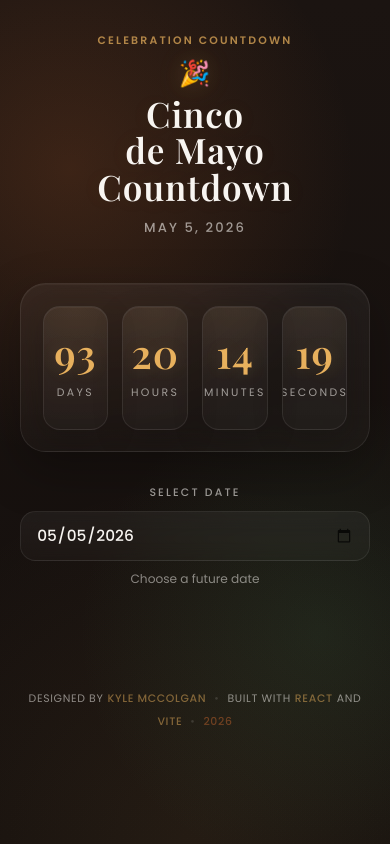
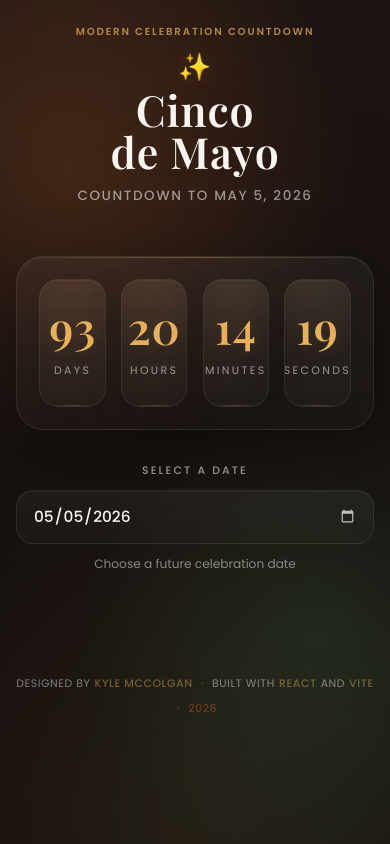
Before and after one commit to mcckyle/the-countdown, a React (Vite) app: page / in a window 390 px wide. Built offline with nearby package versions, Linux system fonts and the light colour scheme.

Commit message:
Countdown.jsx: Replace a div with an article element.

```diff
--- a/index.html
+++ b/index.html
@@ -21,7 +21,7 @@
 
     <!-- Theme. -->
     <meta name="theme-color" content="#140f0d" />
-    <meta name="color-scheme" content="dark light" />
+    <meta name="color-scheme" content="dark" />
     <meta name="apple-mobile-web-app-capable" content="yes" />
 
     <!-- Favicon Imports. -->
--- a/src/App.css
+++ b/src/App.css
@@ -1,29 +1,65 @@
 /* Filename: src/App.css */
+
+/* ====================================
+   App Layout Styles.
+======================================= */
+.app
+{
+    position: relative;
+    min-height: 100vh;
+    overflow: hidden;
+    display: flex;
+    justify-content: center;
+    padding: clamp(2rem, 5vw, 5rem) clamp(1.25rem, 4vw, 4rem);
+    color: var(--color-text);
+}
+
+/* ====================================
+   App Ambient Background Glow Styles.
+======================================= */
+.background-glow
+{
+    position: absolute;
+    border-radius: 50%;
+    filter: blur(90px);
+    pointer-events: none;
+    opacity: 0.5;
+}
+.glow-primary
+{
+    top: -10rem;
+    left: -8rem;
+    width: 24rem;
+    height: 24rem;
+    background: rgba(217, 111, 50, 0.14);
+}
+.glow-secondary
+{
+    right: -10rem;
+    bottom: -12rem;
+    width: 28rem;
+    height: 28rem;
+    background: rgba(79, 163, 108, 0.12);
+}
 
 /* ====================================
    App Shell Styles.
 ======================================= */
-.app
-{
-    min-height: 100vh;
-    display: flex;
-    justify-content: center;
-    padding: clamp(2rem, 5vw, 4.5rem) clamp(1.25rem, 4vw, 4rem);
-    color: var(--color-text);
-}
 .app-shell
 {
+    position: relative;
+    z-index: 1;
     width: 100%;
-    max-width: 920px;
+    max-width: 940px;
 
     display: flex;
     flex-direction: column;
     align-items: center;
-    gap: clamp(2.5rem, 5vw, 4.25rem);
+    gap: clamp(2.75rem, 5vw, 4.5rem);
 }
 
 /* ====================================
-   App Main Layout Styles.
+   App Main Content Styles.
 ======================================= */
 .main
 {
@@ -37,32 +73,41 @@
 }
 
 /* ====================================
-   Countdown Section Styles.
+   App Countdown Section Styles.
 ======================================= */
 .countdown-section
 {
     position: relative;
     width: 100%;
-    padding: clamp(1.5rem, 3vw, 2.25rem);
-    border-radius: calc(var(--radius) + 0.3rem);
+    padding: clamp(1.6rem, 3vw, 2.4rem);
+    border-radius: calc(var(--radius) + 0.35rem);
 
     background: linear-gradient(
         180deg,
         rgba(255, 255, 255, 0.05),
         rgba(255, 255, 255, 0.025)
     );
-    border: 1px solid var(--color-border);
-    backdrop-filter: blur(14px);
-    box-shadow: 0 18px 50px rgba(0, 0, 0, 0.28),
-                inset 0 1px 0 rgba(255, 255, 255, 0.04);
+    border: 1px solid rgba(255, 255, 255, 0.08);
+    backdrop-filter: blur(16px);
+    box-shadow: 0 24px 70px rgba(0, 0, 0, 0.32),
+                inset 0 1px 0 rgba(255, 255, 255, 0.05);
 
     transition: transform var(--transition),
                 border-color var(--transition),
                 box-shadow var(--transition);
 }
-
+.countdown-section::before /* App Top Accent Line Styles. */
+{
+    content: "";
+    position: absolute;
+    inset: 0 auto auto 0;
+    width: 100%;
+    height: 1px;
+    background: linear-gradient(90deg, transparent, rgba(231, 176, 93, 0.4), transparent);
+    opacity: 0.7;
+}
 /* ====================================
-   Date Picker Section Styles.
+   App Date Picker Section Styles.
 ======================================= */
 .date-section { width: 100%; max-width: 420px; display: flex; justify-content: center; }
 
@@ -71,10 +116,10 @@
 {
     .countdown-section:hover
     {
-        transform: translateY(-3px);
-        border-color: rgba(231, 176, 93, 0.22);
-        box-shadow: 0 22px 60px rgba(0, 0, 0, 0.32),
-                    0 0 0 1px rgba(231, 176, 93, 0.05);
+        transform: translateY(-4px);
+        border-color: rgba(231, 176, 93, 0.18);
+        box-shadow: 0 28px 80px rgba(0, 0, 0, 0.38),
+                    0 0 0 1px rgba(231, 176, 93, 0.04);
     }
 }
 
@@ -83,7 +128,11 @@
  ======================================= */
 @media (max-width: 900px)
 {
-    .app-shell { gap: 2.8rem; }
-    .main { gap: 2rem; }
-    .countdown-section { padding: 1.35rem; }
+    .app-shell { gap: 3rem; }
+    .countdown-section { padding: 1.4rem; }
 }
+@media (max-width: 640px)
+{
+    .app { padding: 1.5rem 1rem 2.5rem; }
+    .background-glow { opacity: 0.35; }
+}
--- a/src/components/Countdown/Countdown.css
+++ b/src/components/Countdown/Countdown.css
@@ -1,7 +1,7 @@
 /* Filename: src/components/Countdown/Countdown.css */
 
 /* ====================================
-   Countdown Container Styles.
+   Countdown Grid Styles.
 ======================================= */
 .countdown
 {
@@ -10,15 +10,16 @@
 
     display: grid;
     grid-template-columns: repeat(4, minmax(0, 1fr));
-    gap: clamp(0.9rem, 2vw, 1.3rem);
+    gap: clamp(0.95rem, 2vw, 1.35rem);
 }
 
 /* ====================================
-   Countdown Individual Time Unit Styles.
+   Countdown Time Unit Card Styles.
 ======================================= */
 .time-unit
 {
     position: relative;
+    isolation: isolate;
 
     display: flex;
     flex-direction: column;
@@ -26,25 +27,25 @@
     justify-content: center;
     overflow: hidden;
 
-    min-height: clamp(7.75rem, 14vw, 9.5rem);
-    padding: clamp(1rem, 2vw, 1.25rem);
-    border: 1px solid rgba(255, 255, 255, 0.08);
-    border-radius: calc(var(--radius) - 0.25rem);
+    min-height: clamp(8rem, 14vw, 9.75rem);
+    padding: clamp(1rem, 2vw, 1.35rem);
+    border: 1px solid rgba(255, 255, 255, 0.07);
+    border-radius: calc(var(--radius) - 0.15rem);
     background: linear-gradient(
         180deg,
         rgba(255, 255, 255, 0.045),
         rgba(255, 255, 255, 0.02)
     );
     box-shadow: inset 0 1px 0 rgba(255, 255, 255, 0.04),
-                0 10px 30px rgba(0, 0, 0, 0.18);
-
+                0 14px 36px rgba(0, 0, 0, 0.2);
 
     transition: transform var(--transition),
                 border-color var(--transition),
-                box-shadow var(--transition);
+                box-shadow var(--transition),
+                background var(--transition);
 }
 
-/* Countdown Animated Accent Glow Styles. */
+/* Countdown Ambient Glow Styles. */
 .time-unit::before
 {
     content: "";
@@ -53,15 +54,31 @@
 
     background: radial-gradient(
         circle at top,
-        rgba(231, 176, 93, 0.08),
-        transparent 60%
+        rgba(231, 176, 93, 0.1),
+        transparent 62%
     );
 
     opacity: 0.8;
     pointer-events: none;
 }
+.time-unit::after
+{
+    content: "";
+    position: absolute;
+    inset: auto 20% 0;
+    height: 1px;
+
+    background: linear-gradient(
+        90deg,
+        transparent,
+        rgba(231, 176, 93, 0.45),
+        transparent
+    );
+
+    opacity: 0.55;
+}
 /* Countdown Tick Animation Styles. */
-.time-unit.tick .time-value { animation: tick 0.22s ease; }
+.time-unit.tick .time-value { animation: tick 240ms ease; }
 
 /* ====================================
    Countdown Numeric Time Value Styles.
@@ -72,13 +89,13 @@
     z-index: 1;
 
     font-family: var(--heading-font);
-    font-size: clamp(2.5rem, 5vw, 3.9rem);
+    font-size: clamp(2.8rem, 5vw, 4.2rem);
     font-weight: 600;
 
-    line-height: 1;
-    letter-spacing: 0.02em;
+    line-height: 0.95;
+    letter-spacing: 0.015em;
     color: var(--color-highlight);
-    text-shadow: 0 0 18px rgba(231, 176, 93, 0.14);
+    text-shadow: 0 0 24px rgba(231, 176, 93, 0.12);
 }
 
 /* ====================================
@@ -89,13 +106,13 @@
     position: relative;
     z-index: 1;
 
-    margin-top: 0.7rem;
+    margin-top: 0.8rem;
     font-size: 0.68rem;
     letter-spacing: 0.22em;
     text-transform: uppercase;
 
     color: var(--color-text);
-    opacity: 0.58;
+    opacity: 0.56;
 }
 
 /* ====================================
@@ -103,14 +120,14 @@
 ======================================= */
 .countdown.complete
 {
-    min-height: 240px;
+    min-height: 260px;
 
     display: flex;
     flex-direction: column;
     align-items: center;
     justify-content: center;
     text-align: center;
-    padding: clamp(1.8rem, 4vw, 2.5rem);
+    padding: clamp(2rem, 4vw, 2.8rem);
 }
 
 /* ====================================
@@ -118,16 +135,18 @@
 ======================================= */
 .complete-title
 {
-    font-size: clamp(2rem, 4vw, 2.7rem);
+    max-width: 12ch;
+    font-size: clamp(2.2rem, 5vw, 3rem);
+    line-height: 1.02;
     color: var(--color-highlight);
-    text-shadow: 0 0 24px rgba(231, 176, 93, 0.14);
+    text-shadow: 0 0 28px rgba(231, 176, 93, 0.12);
 }
-.complete-subtitle { max-width: 34ch; margin-top: 0.8rem; font-size: 0.98rem; line-height: 1.7; opacity: 0.65; }
+.complete-subtitle { max-width: 36ch; margin-top: 0.95rem; font-size: 1rem; line-height: 1.75; opacity: 0.68; }
 
 /* Countdown Desktop Hover Styles. */
 @media (hover: hover)
 {
-    .time-unit:hover { transform: translateY(-4px); border-color: rgba(231, 176, 93, 0.2); box-shadow: inset 0 1px 0 rgba(255, 255, 255, 0.05), 0 18px 40px rgba(0, 0, 0, 0.24); }
+    .time-unit:hover { transform: translateY(-5px); border-color: rgba(231, 176, 93, 0.18); background: linear-gradient(180deg, rgba(255, 255, 255, 0.05), rgba(255, 255, 255, 0.025)); box-shadow: inset 0 1px 0 rgba(255, 255, 255, 0.05), 0 22px 48px rgba(0, 0, 0, 0.26); }
 
 /* ====================================
    Countdown Animations Styles.
@@ -135,7 +154,7 @@
 @keyframes tick
 {
     0% { transform: scale(1); }
-    50% { transform: scale(1.045); }
+    50% { transform: scale(1.05); }
     100% { transform: scale(1); }
 }
 
@@ -145,10 +164,11 @@
 @media (max-width: 768px)
 {
     .countdown { grid-template-columns: repeat(2, minmax(0, 1fr)); }
+    .time-unit { min-height: 7.5rem; }
 }
 @media (max-width: 420px)
 {
     .countdown { grid-template-columns: 1fr; }
-    .time-unit { min-height: 7rem; }
-    .time-value { font-size: 3rem; }
+    .time-unit { min-height: 6.8rem; }
+    .time-value { font-size: 3.2rem; }
 }
--- a/src/components/Countdown/Countdown.jsx
+++ b/src/components/Countdown/Countdown.jsx
@@ -1,6 +1,6 @@
 //Filename: Countdown.jsx
 //Author: Kyle McColgan
-//Date: 24 April 2026
+//Date: 30 April 2026
 //Description: This file contains the parent component for the Countdown React project.
 
 import { useState, useEffect, useRef } from "react";
@@ -21,8 +21,10 @@ function Countdown({ targetDate })
   const [tick, setTick] = useState(false); //Triggers pop animation.
   const hasMounted = useRef(false);
 
-  useEffect(() => {
-    const timer = setInterval(() => {
+  useEffect(() =>
+  {
+    const timer = setInterval(() =>
+    {
       const remaining = getTimeRemaining(targetDate);
       setTimeLeft(remaining);
 
@@ -63,12 +65,12 @@ function Countdown({ targetDate })
       aria-label="Time remaining until Cinco de Mayo"
     >
       {UNITS.map(({ key, label }) => (
-        <div key={key} className={`time-unit ${tick ? "tick" : ""}`}>
+        <article key={key} className={`time-unit ${tick ? "tick" : ""}`}>
           <span className="time-value">
             {String(timeLeft[key]).padStart(2, "0")}
           </span>
           <span className="time-label">{label}</span>
-        </div>
+        </article>
       ))}
     </section>
   );
--- a/src/components/DatePicker/DatePicker.css
+++ b/src/components/DatePicker/DatePicker.css
@@ -10,7 +10,7 @@
 
     display: flex;
     flex-direction: column;
-    gap: 0.65rem;
+    gap: 0.7rem;
 }
 
 /* ====================================
@@ -33,8 +33,8 @@
 .date-input
 {
     width: 100%;
-    min-height: 3rem;
-    padding: 0.72rem 0.95rem;
+    min-height: 3.1rem;
+    padding: 0.78rem 1rem;
 
     font-family: var(--main-font);
     font-size: 0.96rem;
@@ -47,9 +47,10 @@
         rgba(255, 255, 255, 0.025)
     );
 
-    border: 1px solid var(--color-border);
-    border-radius: calc(var(--radius) - 0.35rem);
-    backdrop-filter: blur(10px);
+    border: 1px solid rgba(255, 255, 255, 0.08);
+    border-radius: calc(var(--radius) - 0.3rem);
+    backdrop-filter: blur(12px);
+    box-shadow: inset 0 1px 0 rgba(255, 255, 255, 0.03);
 
     transition: border-color var(--transition),
                 background var(--transition),
@@ -63,7 +64,7 @@
 .date-input:focus
 {
     outline: none;
-    border-color: rgba(231, 176, 93, 0.5);
+    border-color: rgba(231, 176, 93, 0.45);
     background: linear-gradient(
         180deg,
         rgba(255, 255, 255, 0.06),
@@ -71,7 +72,7 @@
     );
     box-shadow: 0 0 0 4px rgba(231, 176, 93, 0.08);
 }
-.date-help { font-size: 0.76rem; line-height: 1.5; opacity: 0.5; }
+.date-help { font-size: 0.76rem; line-height: 1.6; opacity: 0.5; }
 
 /* ====================================
    DatePicker Calendar Picker Styles.
@@ -87,7 +88,8 @@
 {
     .date-input:hover
     {
-        border-color: rgba(231, 176, 93, 0.24);
+        border-color: rgba(231, 176, 93, 0.2);
+        transform: translateY(-1px);
     }
 }
 
@@ -96,6 +98,6 @@
 ======================================= */
 @media (max-width: 600px)
 {
-    .date-picker { gap: 0.55rem; }
-    .date-input { min-height: 2.9rem; }
+    .date-picker { gap: 0.6rem; }
+    .date-input { min-height: 3rem; }
 }
--- a/src/components/DatePicker/DatePicker.jsx
+++ b/src/components/DatePicker/DatePicker.jsx
@@ -1,6 +1,6 @@
 //Filename: DatePicker.jsx
 //Author: Kyle McColgan
-//Date: 10 April 2026
+//Date: 30 April 2026
 //Description: This file contains the entry component for the Countdown React project.
 
 import "./DatePicker.css";
@@ -17,7 +17,7 @@ export default function DatePicker ({ value, minDate, onChange }) {
         htmlFor="countdown-date"
         className="date-label"
       >
-        Select date
+        Select a date
       </label>
 
       <input
@@ -31,7 +31,7 @@ export default function DatePicker ({ value, minDate, onChange }) {
       />
 
       <span id="date-help" className="date-help">
-        Choose a future date
+        Choose a future celebration date
       </span>
     </div>
   );
--- a/src/components/Footer/Footer.css
+++ b/src/components/Footer/Footer.css
@@ -1,15 +1,15 @@
 /* Filename: src/components/Footer/Footer.css */
 
 /* ====================================
-   Footer Container Styles.
+   Footer Layout Styles.
 ======================================= */
 .footer
 {
     width: 100%;
     max-width: 860px;
 
-    margin-top: clamp(2.5rem, 5vw, 3.5rem);
-    padding-top: 1rem;
+    margin-top: clamp(2.8rem, 6vw, 4rem);
+    padding-top: 0.5rem;
     text-align: center;
 }
 
@@ -25,23 +25,25 @@
     gap: 0.35rem;
 
     font-size: clamp(0.72rem, 0.35vw + 0.45rem, 0.8rem);
-    line-height: 1.8;
+    line-height: 1.9;
 
     letter-spacing: 0.08em;
     text-transform: uppercase;
 
     color: var(--color-text);
-    opacity: 0.52;
+    opacity: 0.48;
 }
 
 /* ====================================
-   Footer Accent Elements Styles.
+   Footer Accent Text Styles.
 ======================================= */
 .footer-accent
 {
     color: var(--color-highlight);
     font-weight: 500;
-    opacity: 0.95;
+    opacity: 0.92;
+
+    transition: color var(--transition), opacity var(--transition);
 }
 
 /* ====================================
@@ -49,8 +51,8 @@
 ======================================= */
 .divider
 {
-    margin: 0 0.25rem;
-    opacity: 0.26;
+    margin: 0 0.2rem;
+    opacity: 0.22;
 }
 
 /* ====================================
@@ -60,19 +62,19 @@
 {
     color: var(--color-accent);
     font-weight: 500;
-    opacity: 0.82;
+    opacity: 0.78;
 }
 
 /* Footer Desktop Hover Effects Styles. */
-/*@media (hover: hover)
+@media (hover: hover)
 {
-    .footer:hover .footer-text { opacity: 0.65; }
-}*/
+    .footer-accent:hover { color: var(--color-accent); opacity: 1; }
+}
 
 /* ====================================
    Footer Media Query Styles.
 ======================================= */
-@media (max-width: 600px)
+@media (max-width: 640px)
 {
-    .footer-text { gap: 0.25rem; font-size: 0.68rem; letter-spacing: 0.06em; }
+    .footer-text { gap: 0.25rem; font-size: 0.68rem; letter-spacing: 0.055em; }
 }
--- a/src/components/Header/Header.css
+++ b/src/components/Header/Header.css
@@ -1,10 +1,11 @@
 /* Filename: src/components/Header/Header.css */
 
 /* ====================================
-   Header Container Styles.
+   Header Layout Styles.
 ======================================= */
 .header
 {
+    position: relative;
     width: 100%;
     max-width: 860px;
 
@@ -12,10 +13,10 @@
     flex-direction: column;
     align-items: center;
 
-    gap: 0.75rem;
+    gap: 0.85rem;
     text-align: center;
 
-    animation: fadeIn 0.65s ease both;
+    animation: fadeIn 700ms ease both;
 }
 
 /* ====================================
@@ -41,7 +42,7 @@
 
     font-size: 0.68rem;
     font-weight: 600;
-    letter-spacing: 0.24em;
+    letter-spacing: 0.22em;
     text-transform: uppercase;
 
     color: var(--color-highlight);
@@ -49,7 +50,7 @@
 }
 
 /* ====================================
-   Header Title Styles.
+   Header Main Title Styles.
 ======================================= */
 .header-title
 {
@@ -57,21 +58,20 @@
     align-items: center;
     justify-content: center;
     flex-wrap: wrap;
-    gap: 0.55rem;
+    gap: 0.65rem;
 
     font-family: var(--heading-font);
-    font-size: clamp(2.4rem, 6vw, 3.4rem);
+    font-size: clamp(2.8rem, 7vw, 4.5rem);
     font-weight: 600;
-    line-height: 1.05;
-    letter-spacing: 0.025em;
+    line-height: 0.98;
+    letter-spacing: 0.02em;
+    text-wrap: balance;
     color: var(--color-text);
-    text-shadow: 0 0 28px rgba(231, 176, 93, 0.08);
-
-    text-wrap: balance;
+    text-shadow: 0 0 32px rgba(231, 176, 93, 0.08);
 }
 
 /* ====================================
-   Header Icon Styles.
+   Header Decorative Icon Styles.
 ======================================= */
 .header-icon
 {
@@ -79,9 +79,10 @@
     align-items: center;
     justify-content: center;
 
-    font-size: 0.72em;
-    filter: drop-shadow(0 0 12px rgba(231, 176, 93, 0.2));
-    transform: translateY(-0.04em);
+    font-size: 0.62em;
+    color: var(--color-highlight);
+    filter: drop-shadow(0 0 14px rgba(231, 176, 93, 0.2));
+    transform: translateY(-0.05em);
 }
 
 /* ====================================
@@ -89,13 +90,14 @@
 ======================================= */
 .header-subtitle
 {
-    font-size: clamp(0.82rem, 1vw, 0.95rem);
+    max-width: 36ch;
+    font-size: clamp(0.84rem, 1vw, 0.96rem);
     font-weight: 500;
-    letter-spacing: 0.16em;
+    letter-spacing: 0.14em;
     text-transform: uppercase;
 
     color: var(--color-text);
-    opacity: 0.58;
+    opacity: 0.56;
 }
 
 /* ====================================
@@ -123,9 +125,10 @@
 /* ====================================
    Header Media Queries Styles.
 ======================================= */
-@media (max-width: 600px)
+@media (max-width: 640px)
 {
-    .header { gap: 0.65rem; }
-    .header-title { max-width: 10ch; font-size: clamp(2rem, 9vw, 2.8rem); }
-    .header-eyebrow { letter-spacing: 0.2em; }
+    .header { gap: 0.75rem; }
+    .header-eyebrow { font-size: 0.64rem; letter-spacing: 0.18em; }
+    .header-title { max-width: 9ch; font-size: clamp(2.2rem, 11vw, 3.4rem); }
+    .header-subtitle { letter-spacing: 0.12em; }
 }
--- a/src/components/Header/Header.jsx
+++ b/src/components/Header/Header.jsx
@@ -1,6 +1,6 @@
 //Filename: Header.jsx
 //Author: Kyle McColgan
-//Date: 24 April 2026
+//Date: 30 April 2026
 //Description: This file contains the Header component for the Countdown React project.
 
 import "./Header.css";
@@ -9,14 +9,14 @@ function Header()
 {
   return (
     <header className="header">
-      <p className="header-eyebrow">Celebration Countdown</p>
+      <p className="header-eyebrow">Modern Celebration Countdown</p>
         <h1 className="header-title">
-          <span className="header-icon" aria-hidden="true">🎉</span>
-          Cinco de Mayo Countdown
+          <span className="header-icon" aria-hidden="true">✨</span>
+          Cinco de Mayo
         </h1>
 
         <p className="header-subtitle">
-          May 5, 2026
+          Countdown to May 5, 2026
         </p>
     </header>
   );
--- a/src/index.css
+++ b/src/index.css
@@ -6,7 +6,7 @@
 :root
 {
     --color-bg: #140f0d;
-    --color-bg-deep: #1b1411;
+    --color-bg-deep: #1c1411;
 
     --color-surface: rgba(255, 255, 255, 0.04);
     --color-border: rgba(255, 255, 255, 0.08);
@@ -16,11 +16,11 @@
     --color-secondary: #4fa36c;
     --color-highlight: #e7b05d;
 
-    --main-font: "Poppins", system-ui, sans-serif;
-    --heading-font: "Playfair Display", serif;
+    --main-font: "Poppins", system-ui, -apple-system, BlinkMacSystemFont, sans-serif;
+    --heading-font: "Playfair Display", Georgia, serif;
 
-    --radius: 1.3rem;
-    --transition: 0.28s ease;
+    --radius: 1.35rem;
+    --transition: 240ms cubic-bezier(0.22, 1, 0.36, 1);
 }
 
 /* ====================================
@@ -36,7 +36,7 @@
 /* ====================================
    Base Layout Styles.
 ======================================= */
-html { background: var(--color-bg); }
+html { background: var(--color-bg); scroll-behavior: smooth; }
 #root { min-height: 100vh; }
 body
 {
@@ -62,7 +62,9 @@ body
     ),
     linear-gradient(180deg, var(--color-bg-deep), var(--color-bg));
 
+    background-attachment: fixed;
     -webkit-font-smoothing: antialiased;
+    -moz-osx-font-smoothing: grayscale;
     text-rendering: optimizeLegibility;
 }
 
@@ -73,13 +75,14 @@ h1, h2, h3
 {
     font-family: var(--heading-font);
     font-weight: 600;
-    letter-spacing: 0.035em;
+    letter-spacing: 0.03em;
 }
 
 /* ====================================
    Text Styles.
 ======================================= */
 p { font-size: 1rem; opacity: 0.88; }
+button, input, textarea, select { font: inherit; }
 
 /* ====================================
    Links Styles.
@@ -103,6 +106,6 @@ a:hover { color: var(--color-accent); }
 ======================================= */
 @keyframes fadeIn
 {
-    from { opacity: 0; transform: translateY(6px); }
+    from { opacity: 0; transform: translateY(10px); }
     to { opacity: 1; transform: translateY(0); }
 }
```
Also changed, not shown: src/App.jsx (+6 -2 lines), 1 other file (tests, documents, lock files or other folders).
